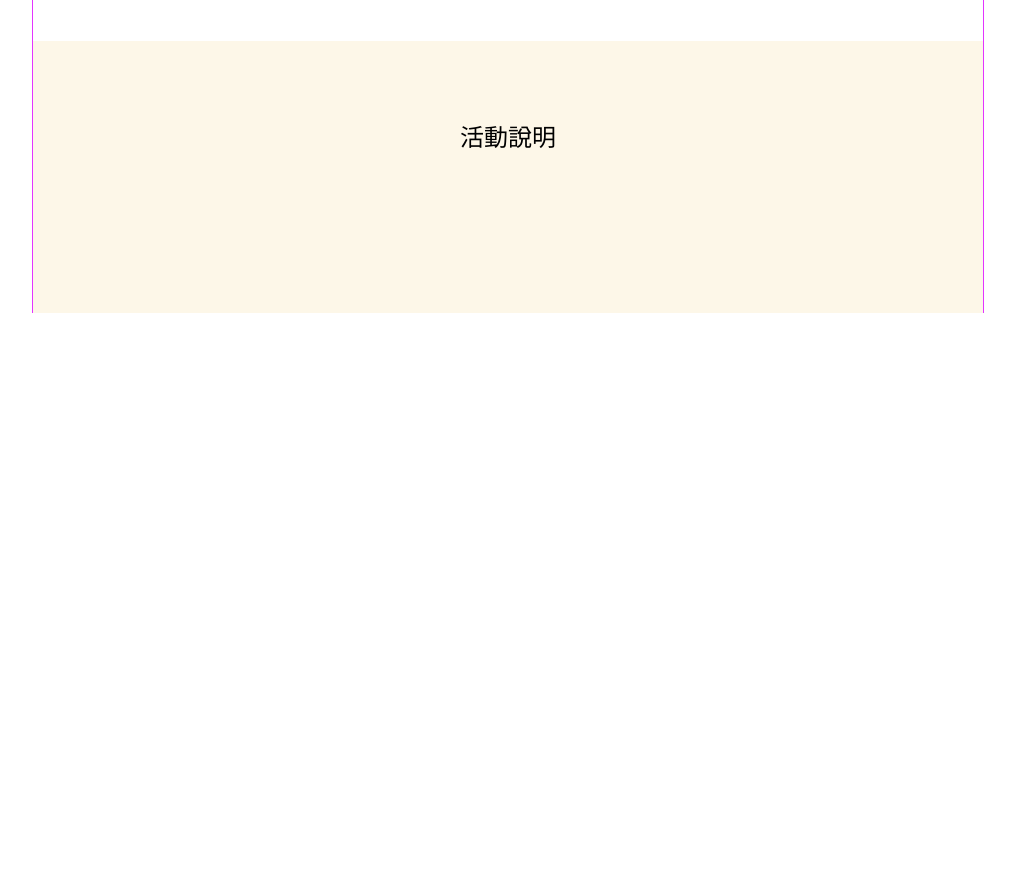
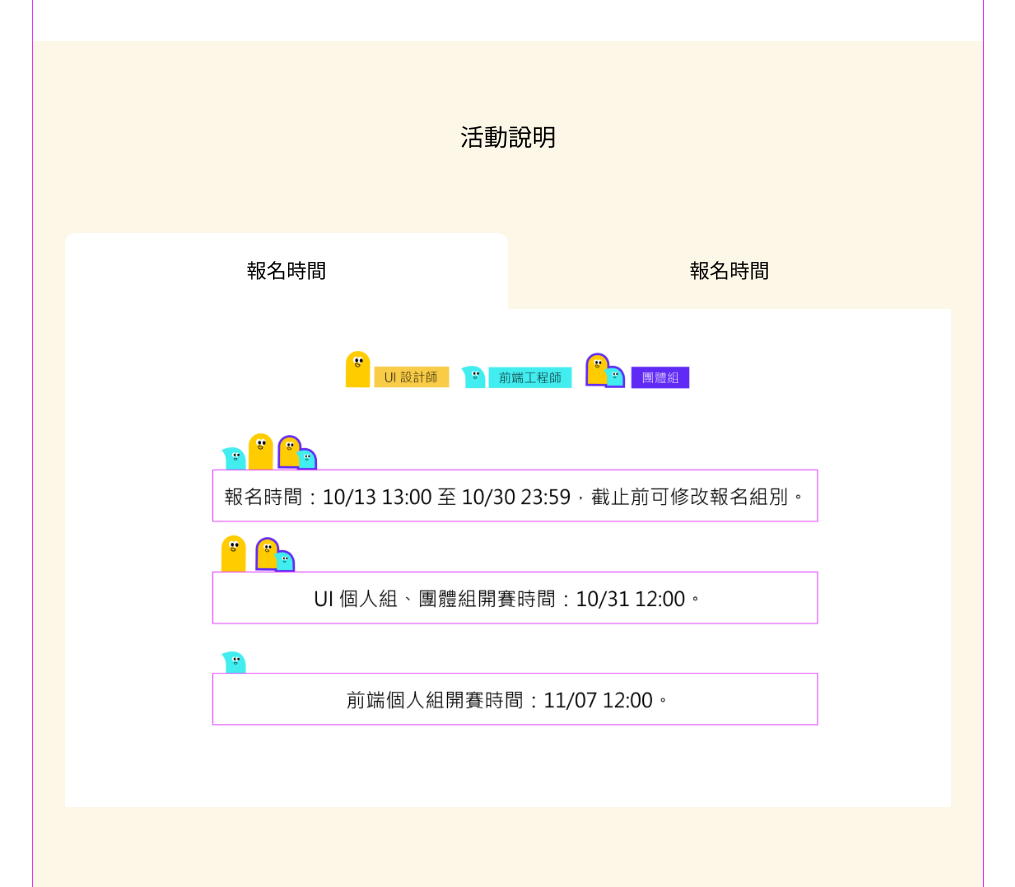
Before and after one commit to aa235553756/F2E__card__section, a website: page index.html in a window 1280 px wide. Shown: the part 760-1647 px from the top of the page, without its empty margins (132-1147 px from the left). Before the commit the page ends 1073 px from the top, so only its background shows below. Drawn offline with nearby package versions, Linux system fonts and the light colour scheme.

Commit message:
event expland 1%

```diff
--- a/index.html
+++ b/index.html
@@ -132,10 +132,16 @@
         </div>
       </section>
 
+      <!-- 1320 padding 110 -->
+      <!-- 1024~540 padding32 -->
       <section class="border-x border-secondary01 bg-[#fdf7e8] py-10 md:py-20 xl:py-[88px]">
-        <div class="text-center">
+        <div class="text-center px-8">
           <h3 class="mb-20 text-2xl">活動說明</h3>
-
+          <div class="flex">
+            <a id="tab-button" class="text-xl py-6 w-full bg-white rounded-t-[10px] cursor-pointer">報名時間</a>
+            <a id="tab-button" class="text-xl py-6 w-full  cursor-pointer">報名時間</a>
+          </div>
+          <img src="./dist/img/THE F2E 4TH/WEEK 1/大螢幕 ( 桌機 )/6-l-a.png" alt="">
         </div>
       </section>
     </main>
```
Also changed, not shown: dist/output.css.
